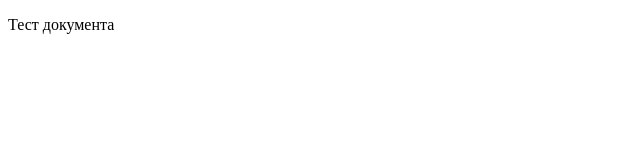
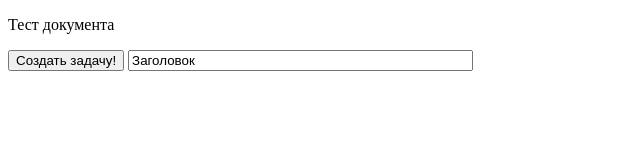
Before and after one commit to vkulchitskaya/ToDoList, a plain HTML site: page index.html in a window 1280 px wide. Shown: the whole page, without its empty margins (0-640 px from the left). Drawn offline with Linux system fonts and the light colour scheme.

Commit message:
Add button with alert

```diff
--- a/index.html
+++ b/index.html
@@ -6,5 +6,9 @@
     </head>
 <body>
 	<p>Тест документа</p>
+	<form>
+  		<button onclick="AddTask()">Создать задачу!</button>
+  		<input maxlength="25" size="40" value="Заголовок" ></p>
+	</form>
 </body>
 </html>
--- a/script.js
+++ b/script.js
@@ -1,29 +1,7 @@
-/*class Task{
-	this.name=name;
-}
-
-var task = new Task("Суперважное дело");
-
-var task="тест";*/
-
-
-
-
-
-/*начни с моделей - классов задач
-чтобы ты просто в консоли браузера могла создавать новые задачи
-
-
-мотом сделай класс для хранения списка задач
-потом напиши под, который просто покажет этот список на экране
-добавь форму, которая в этот список позволит добавлять новую задачу
-
-
-Пишите в консоли myfunc({a: 12, b: 24}), и, о чудо, вы передали в функцию данные, введенные пользователем:)*/
-
 
 'use strict';
 
+/*СОЗДАЕМ КЛАСС ЗАДАЧ*/
 class Task {
   constructor(name) {
     this.name = name;
@@ -33,14 +11,21 @@ class Task {
   }
 }
 
+/*СОЗДАЕМ ДЛЯ ОТЛАДКИ ЭКЗЕМЛЯР КЛАССА ЗАДАЧА, ЧТОБЫ ПОСМОТРЕТЬ, ЧТО ВСЕ ПРОСТО РАБОТАЕТ*/
 var task = new Task("Текст задачи");
-/*task.writeTask(); // Текст задачи*/
 
 
+/*ПО НАЖАТИЮ КНОПКИ НАДО СОЗДАТЬ ЭКЗЕМЛЯР ЗАДАЧИ, И ЗАСУНУТЬ ЕГО В КОЛЛЕКЦИЮ ЗАДАЧ
+НО ПОКА ЗДЕСЬ ПРОСТО ДИАЛОГОВОЕ ОКНО*/
+function AddTask(){
+	alert( "Здесь могла бы быть Ваша задача" );
+}
 
 
+/*КОЛЛЕКЦИЯ ЗАДАЧ*/
 var TaskCollection = []
 
+/*В КОЛЛЕКЦИЮ ПОЛОЖИЛИ 2 ЭКЗЕМЛЯРА, КОТОРЫЕ БЫЛИ СОЗДАНЫ ЧЕРЕЗ КОД, А НЕ ЧЕРЕЗ КНОПКУ*/
 TaskCollection[0] = {
 	name:"Задача 1"
 }
```
